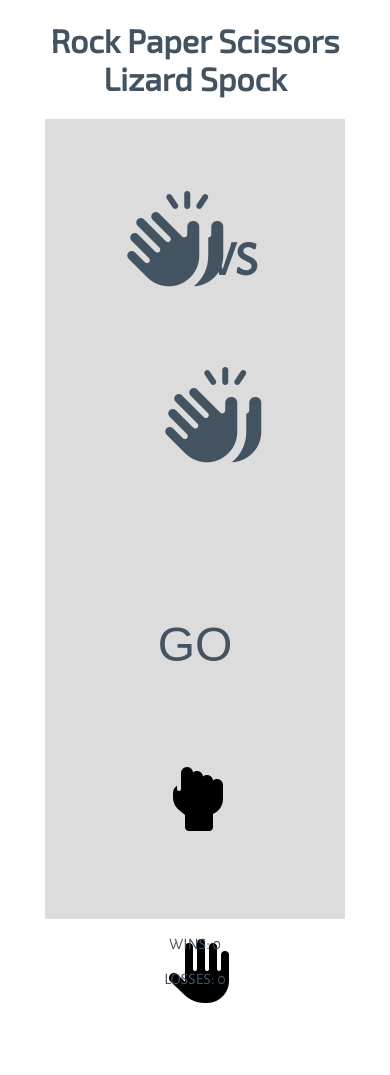
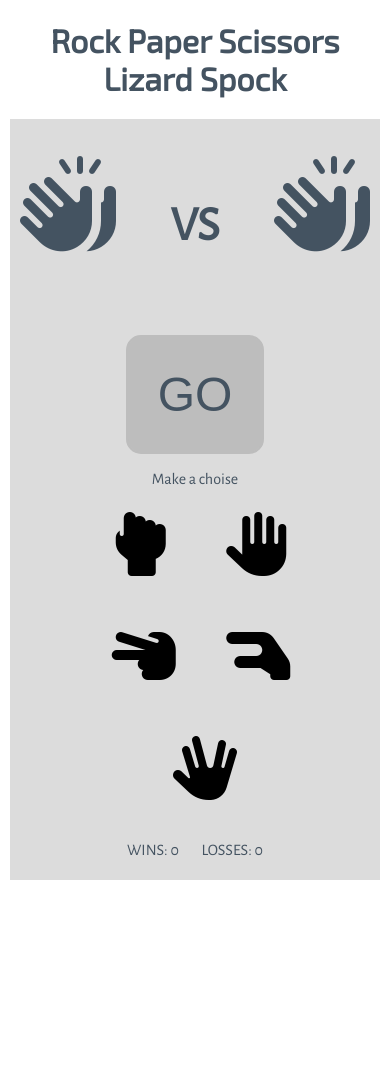
Before and after one commit to Code-Institute-Submissions/Mattias-b-Pettersson-RockPaperScissorsLizardSpock-Game_novResub, a plain HTML site: page index.html in a window 390 px wide. Shown: the top 1075 px of the page. After the commit the page ends 888 px from the top, so only its background shows below. Drawn offline with nearby package versions, Linux system fonts and the light colour scheme.

Commit message:
Added media queries and handleSubmitClicked function

```diff
--- a/assets/css/style.css
+++ b/assets/css/style.css
@@ -13,14 +13,15 @@ h1 {
 
 /* ----GAME AREA---- */
 #game-outer {
-    width: 80%;
-    height: 800px;
+    width: 720px;
+    height: auto;
     background-color: Gainsboro;
     margin: 0 auto;
+
 }
 
 #selected-area {
-    padding: 50px;
+    padding: 15px 0 0;
     margin: 0 auto;
     font-size: 6rem;
 }
@@ -28,10 +29,10 @@ h1 {
     font-size: 3rem;
 }
 
-.selected-area {
+.selected-area-content {
     display: inline-block;
     width: 30%;
-    padding: 20px 0 15px 0;
+    padding: 20px 0 0;
 }
 
 #win-loss {
@@ -43,10 +44,12 @@ h1 {
     font-size: 3rem;
     padding: 30px;
     color: #445361;
-    background-color: gainsboro;
+    background-color: rgb(189, 189, 189);
     border: none;
     box-sizing: border-box;
-    border: 2px solid gainsboro;
+    border-radius: 15px;
+    /* Keep border here or the button will move when hoverd*/
+    border: 2px solid rgb(189, 189, 189);
 
 }
 
@@ -67,10 +70,10 @@ h1 {
     height: 7rem;
     width: 7rem;
     font-size: 4rem;
-    margin: 30px;
+    margin: 0;
     background-color: transparent;
     border: none;
-    padding: 30px;
+    padding: 0px 30px 30px;
     overflow: clip;
 }
 
@@ -81,6 +84,25 @@ h1 {
 .btn i:hover {
     background-color: rgb(187, 186, 186);
     cursor: pointer;
+}
+
+/* ----SCORE BOARD---- */
+
+#score-area {
+    padding-bottom: 20px;
+}
+
+#score-area p {
+    display: inline;
+    width: 3 rem;
+    margin: 0 10px 0 10px;
+}
+
+/* ---- MEDIA QUERIES ---- */
 
 
+@media (max-width: 720px) {
+    #game-outer {
+        width: 99%;
+    }
 }
--- a/assets/js/script.js
+++ b/assets/js/script.js
@@ -1,18 +1,13 @@
-document.addEventListener("DOMContentLoaded", function() {
-    let buttons = document.getElementsByTagName("button");
-
-    for (let button of buttons) {
-        button.addEventListener("click", function() {
-            if (this.getAttribute("data-type") === "submit") {
-                updateComputerSelection()
-                evaluate();
-            } else {
-                updatePlayerSelection(this);
-            }
-        })
+/** Handles submit button click */
+function handleSubmitClicked() {
+    let playerChoosen = document.getElementById("player-selected").children[0].getAttribute("data-type");
+    if (playerChoosen === "not-chosen" ) {
+        alert("You haven't choosen a hand!");
+    } else {
+    updateComputerSelection();
+    evaluate();
     }
-
-})
+}
 
 /** Updates the players choise when choosing a button */
 function updatePlayerSelection(elem) {
@@ -20,6 +15,7 @@ function updatePlayerSelection(elem) {
 
 }
 
+/** Choses and updates a play for the computer */
 function updateComputerSelection() {
     let num = Math.floor(Math.random() * 4);
 
@@ -28,12 +24,10 @@ function updateComputerSelection() {
 
 /** Looks if it is a win or loss between the player and the computer */
 function evaluate() {
-    let computerChoosen = document.getElementById("computer-selected").children[0].getAttribute("data-type")
-    let playerChoosen = document.getElementById("player-selected").children[0].getAttribute("data-type")
+    let computerChoosen = document.getElementById("computer-selected").children[0].getAttribute("data-type");
+    let playerChoosen = document.getElementById("player-selected").children[0].getAttribute("data-type");
 
-    if (playerChoosen === "notchosen" ) {
-        alert("You haven't choosen a hand!")
-    } else if (playerChoosen === "rock" && (computerChoosen === "lizard" || computerChoosen === "scissor")) {
+    if (playerChoosen === "rock" && (computerChoosen === "lizard" || computerChoosen === "scissor")) {
         updateScore("wins", "You win!");
     } else if (playerChoosen === "paper" && (computerChoosen === "spock" || computerChoosen === "rock")) {
         updateScore("wins", "You win!");
@@ -48,8 +42,22 @@ function evaluate() {
     }
 }
 
-/** this function is used if the player lose, and displays "You lose!" and adds 1 score to the loss counter */
+/** this function is used to update the score and displays "You lose!" or "You win!" */
 function updateScore(outcome, outcomeMessage) {
     document.getElementById("win-loss").innerText = outcomeMessage;
     document.getElementById(outcome).innerText = parseInt(document.getElementById(outcome).innerText) + 1;
 }
+
+document.addEventListener("DOMContentLoaded", function() {
+    let buttons = document.getElementsByTagName("button");
+
+    for (let button of buttons) {
+        button.addEventListener("click", function() {
+            if (this.getAttribute("data-type") === "submit") {
+                handleSubmitClicked()
+            } else {
+                updatePlayerSelection(this);
+            }
+        });
+    }
+});
--- a/index.html
+++ b/index.html
@@ -16,24 +16,26 @@
         <!-- ----GAME AREA---- -->
         <div id="game-outer">
             <div id="selected-area">
-                <div id="player-selected" class="selected selected-area"><i class="fa-solid fa-hands-clapping" data-type="notchosen"></i></div>
-                <h2 class="selected-area">VS</h2>
-                <div id="computer-selected" class="selected selected-area"><i class="fa-solid fa-hands-clapping"></i></div>
+                <div id="player-selected" class="selected selected-area-content"><i class="fa-solid fa-hands-clapping" data-type="not-chosen"></i></div>
+                <h2 class="selected-area-content">VS</h2>
+                <div id="computer-selected" class="selected selected-area-content"><i class="fa-solid fa-hands-clapping"></i></div>
             </div>
             <h2 id="win-loss"></h2>
             <button data-type="submit" id="submit">GO</button>
             <div id="selections">
+                <p>Make a choise</p>
                 <button class="btn"><i class="fa-solid fa-hand-back-fist" data-type="rock"></i></button>
                 <button class="btn"><i class="fa-solid fa-hand" data-type="paper"></i></button>
                 <button class="btn"><i class="fa-solid fa-hand-scissors" data-type="scissor"></i></button>
                 <button class="btn"><i class="fa-solid fa-hand-lizard" data-type="lizard"></i></button>
                 <button class="btn"><i class="fa-solid fa-hand-spock" data-type="spock"></i></button>
             </div>
+            <div id="score-area">
+                <p>WINS: <span id="wins">0</span></p>
+                <p>LOSSES: <span id="losses">0</span></p>
+            </div>
         </div>
-        <section id="score-area">
-            <p>WINS: <span id="wins">0</span></p>
-            <p>LOSSES: <span id="losses">0</span></p>
-        </section>
+
 
         <script src="https://kit.fontawesome.com/3a277d453b.js" crossorigin="anonymous"></script>
         <script src="assets/js/script.js"></script>
```
